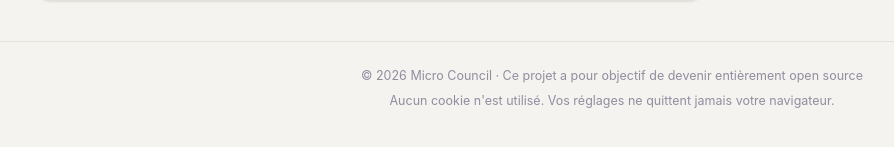
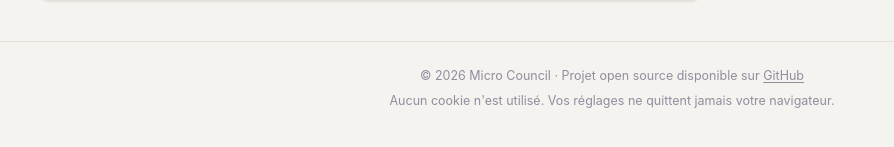
Before and after one commit to jprevo/microcouncil, a React (Vite) app: page / in a window 1280 px wide. Shown: the part 2565-2712 px from the top of the page, without its empty margins (28-922 px from the left). Built offline with nearby package versions, Linux system fonts and the light colour scheme.

Commit message:
feat: update footer with a link to the github project

```diff
--- a/src/components/layout/Footer.tsx
+++ b/src/components/layout/Footer.tsx
@@ -1,7 +1,17 @@
 export function Footer() {
   return (
     <footer className="footer">
-      <p>© 2026 Micro Council · Ce projet a pour objectif de devenir entièrement open source</p>
+      <p>
+        © 2026 Micro Council · Projet open source disponible sur{" "}
+        <a
+          className="footer-link"
+          href="https://github.com/jprevo/microcouncil"
+          target="_blank"
+          rel="noreferrer"
+        >
+          GitHub
+        </a>
+      </p>
       <p>Aucun cookie n'est utilisé. Vos réglages ne quittent jamais votre navigateur.</p>
     </footer>
   );
--- a/src/styles.css
+++ b/src/styles.css
@@ -692,6 +692,17 @@ code {
   text-wrap: pretty;
 }
 
+.footer-link {
+  color: inherit;
+  text-decoration: underline;
+  text-underline-offset: 2px;
+}
+
+.footer-link:hover,
+.footer-link:focus-visible {
+  color: var(--text);
+}
+
 /* ----------------------------------------------------------------- modal */
 .modal {
   width: min(580px, calc(100vw - 28px));
```
